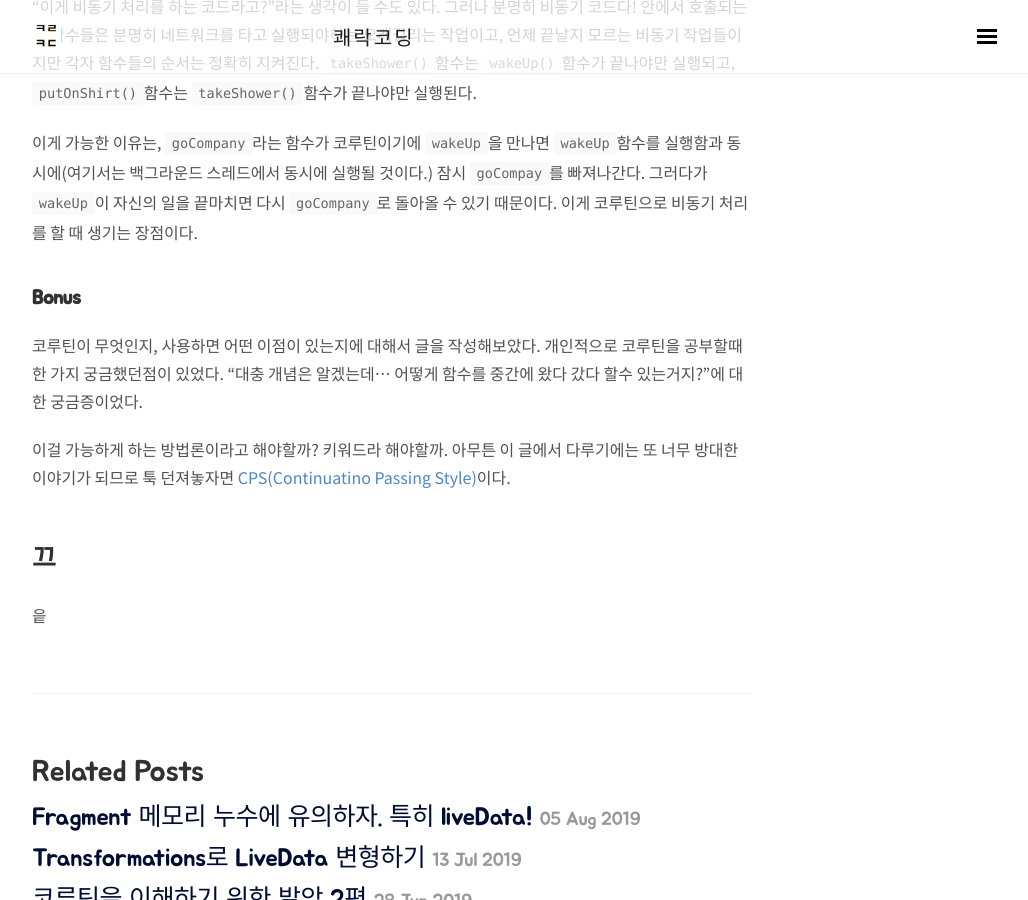
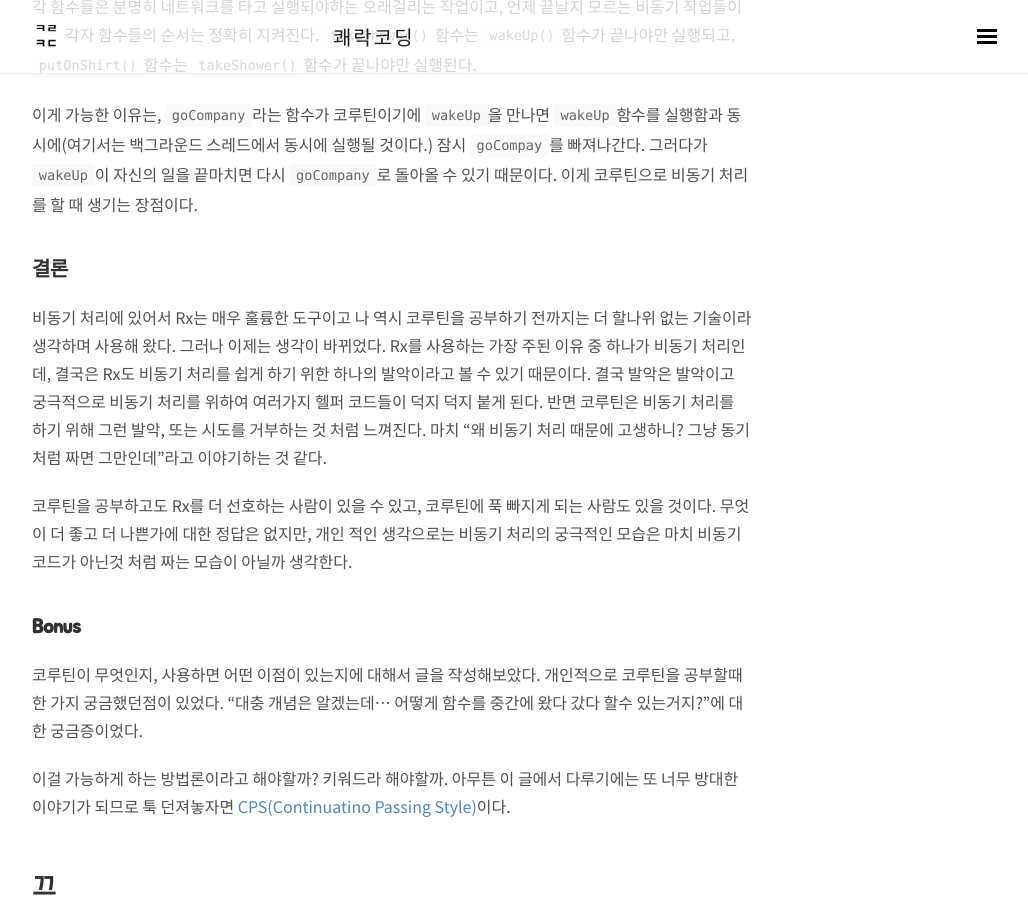
Before and after one commit to wooooooak/wooooooak.github.io, a Jekyll site: the page built from _posts/kotlin/2019-08-25-코틀린 코루틴 개념 익히기.md, in a window 1280 px wide and 900 px high, scrolled down 9628 px. Shown: the whole window, without its empty margins (248-1276 px from the left). Built offline with Jekyll 4.4.1, drawn with Linux system fonts in a browser that asks for light colours; nearby versions of some CDN libraries; some web fonts are replaced; comment, search, counter and statistics services are not loaded; some of the changed text lies outside the part shown.

Commit message:
코틀린 코루틴 개념 익히기 글 수
정

```diff
--- a/_posts/kotlin/2019-08-25-코틀린 코루틴 개념 익히기.md
+++ b/_posts/kotlin/2019-08-25-코틀린 코루틴 개념 익히기.md
@@ -150,6 +150,12 @@ Sub Routine은 루틴에 진입하는 지점과 루틴을 빠져나오는 지점
 
 이게 가능한 이유는, `goCompany`라는 함수가 코루틴이기에 `wakeUp`을 만나면 `wakeUp`함수를 실행함과 동시에(여기서는 백그라운드 스레드에서 동시에 실행될 것이다.) 잠시 `goCompay`를 빠져나간다. 그러다가 `wakeUp`이 자신의 일을 끝마치면 다시 `goCompany`로 돌아올 수 있기 때문이다. 이게 코루틴으로 비동기 처리를 할 때 생기는 장점이다.
 
+### 결론
+
+비동기 처리에 있어서 Rx는 매우 훌륭한 도구이고 나 역시 코루틴을 공부하기 전까지는 더 할나위 없는 기술이라 생각하며 사용해 왔다. 그러나 이제는 생각이 바뀌었다. Rx를 사용하는 가장 주된 이유 중 하나가 비동기 처리인데, 결국은 Rx도 비동기 처리를 쉽게 하기 위한 하나의 발악이라고 볼 수 있기 때문이다. 결국 발악은 발악이고 궁극적으로 비동기 처리를 위하여 여러가지 헬퍼 코드들이 덕지 덕지 붙게 된다. 반면 코루틴은 비동기 처리를 하기 위해 그런 발악, 또는 시도를 거부하는 것 처럼 느껴진다. 마치 "왜 비동기 처리 때문에 고생하니? 그냥 동기처럼 짜면 그만인데"라고 이야기하는 것 같다.
+
+코루틴을 공부하고도 Rx를 더 선호하는 사람이 있을 수 있고, 코루틴에 푹 빠지게 되는 사람도 있을 것이다. 무엇이 더 좋고 더 나쁜가에 대한 정답은 없지만, 개인 적인 생각으로는 비동기 처리의 궁극적인 모습은 마치 비동기 코드가 아닌것 처럼 짜는 모습이 아닐까 생각한다.
+
 #### Bonus
 
 코루틴이 무엇인지, 사용하면 어떤 이점이 있는지에 대해서 글을 작성해보았다. 개인적으로 코루틴을 공부할때 한 가지 궁금했던점이 있었다. "대충 개념은 알겠는데... 어떻게 함수를 중간에 왔다 갔다 할수 있는거지?"에 대한 궁금증이었다.
```
Also changed, not shown: other parts of _posts/kotlin/2019-08-25-코틀린 코루틴 개념 익히기.md (+1 -1 lines).
